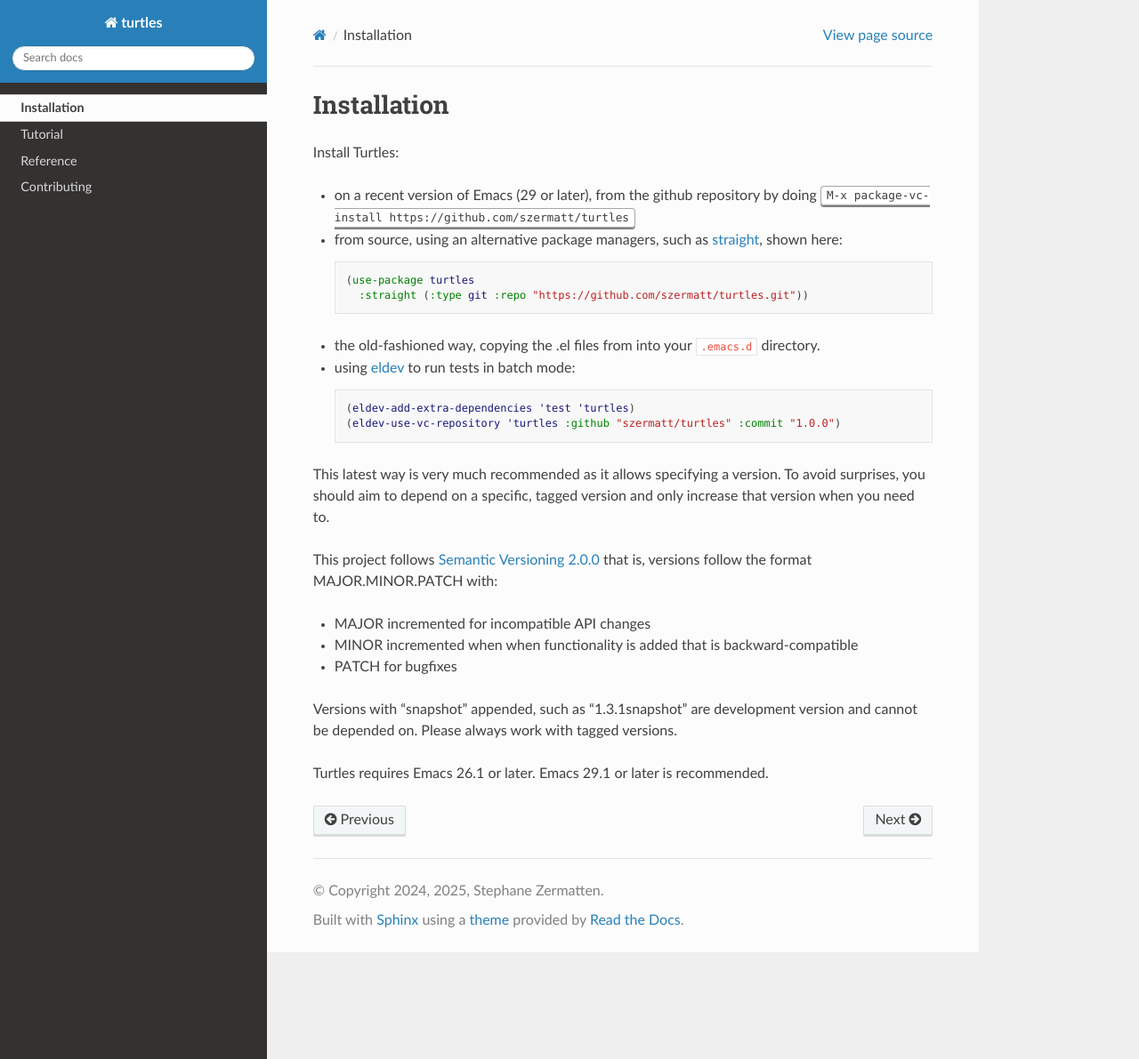
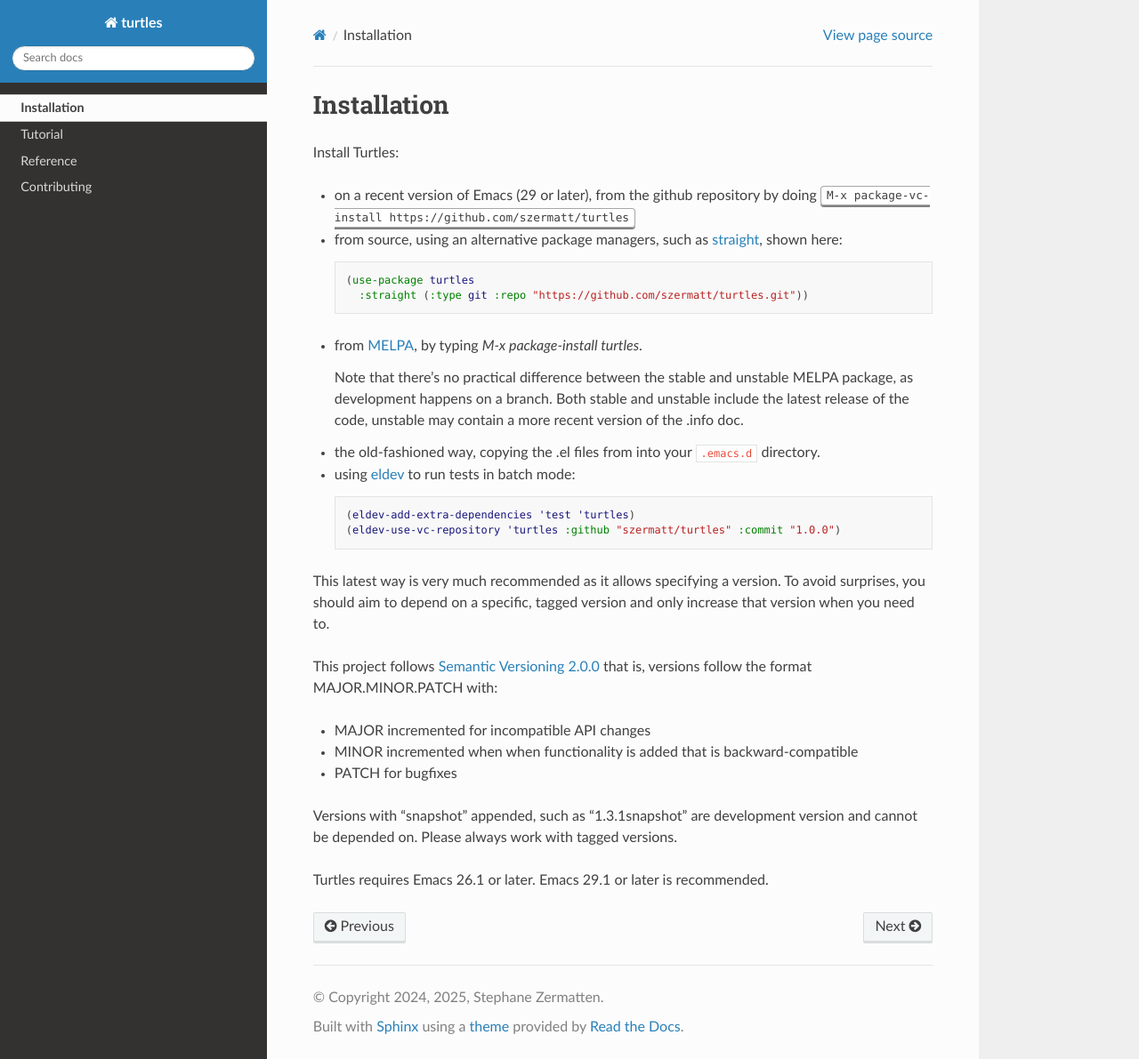
Before and after one commit to emacsmirror/turtles, a Sphinx documentation site: the page built from docs/source/install.rst, in a window 1280 px wide and 1191 px high. Shown: the whole window at 89% size. Built offline with Sphinx 7.4.7 and the Read the Docs theme 3.1.0, drawn with Linux system fonts in a browser that asks for light colours.

Commit message:
docs: Mention installing from MELPA.

```diff
--- a/docs/source/install.rst
+++ b/docs/source/install.rst
@@ -16,6 +16,14 @@ Install Turtles:
 
     (use-package turtles
       :straight (:type git :repo "https://github.com/szermatt/turtles.git"))
+
+- from `MELPA <https://melpa.org/#/getting-started>`_, by typing `M-x
+  package-install turtles`.
+
+  Note that there's no practical difference between the stable and
+  unstable MELPA package, as development happens on a branch. Both
+  stable and unstable include the latest release of the code, unstable
+  may contain a more recent version of the .info doc.
 
 - the old-fashioned way, copying the .el files from into your
   :file:`.emacs.d` directory.
```
Also changed, not shown: README.md (+5 -0 lines), 1 other file.
